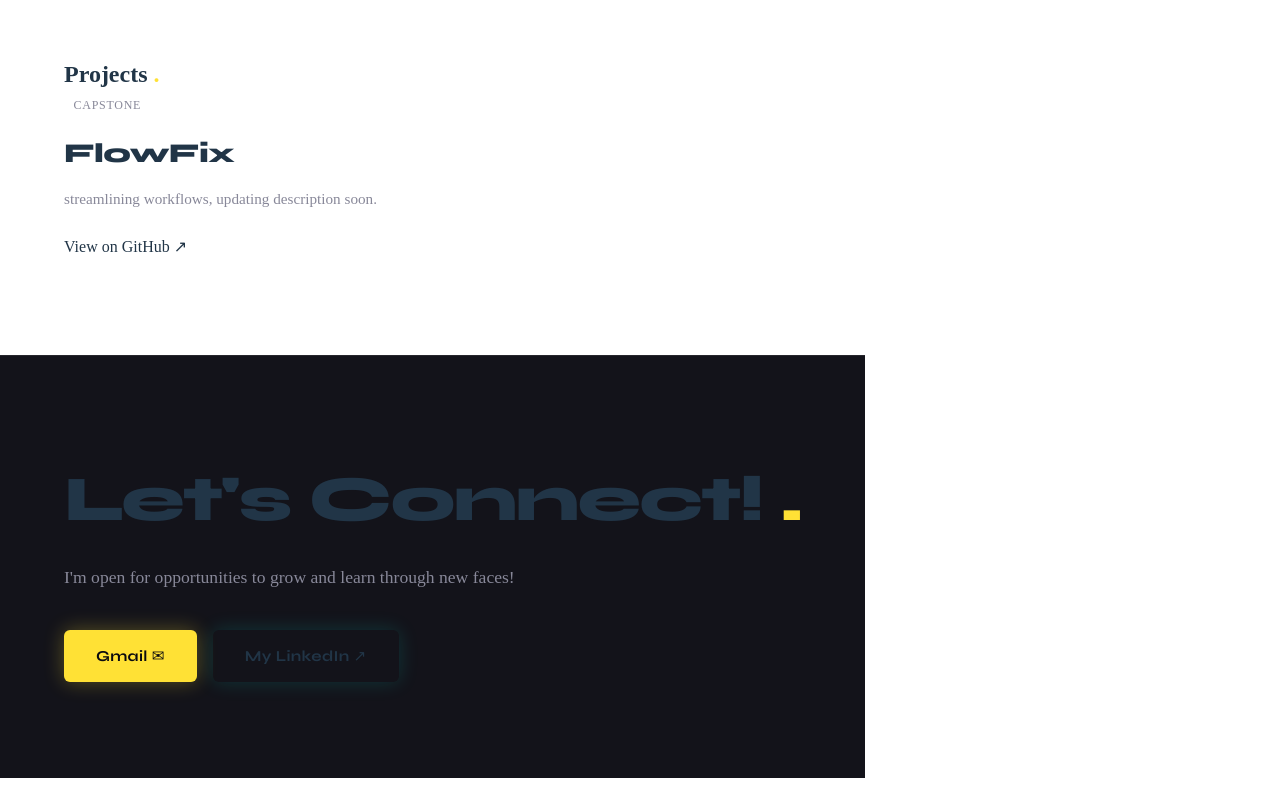
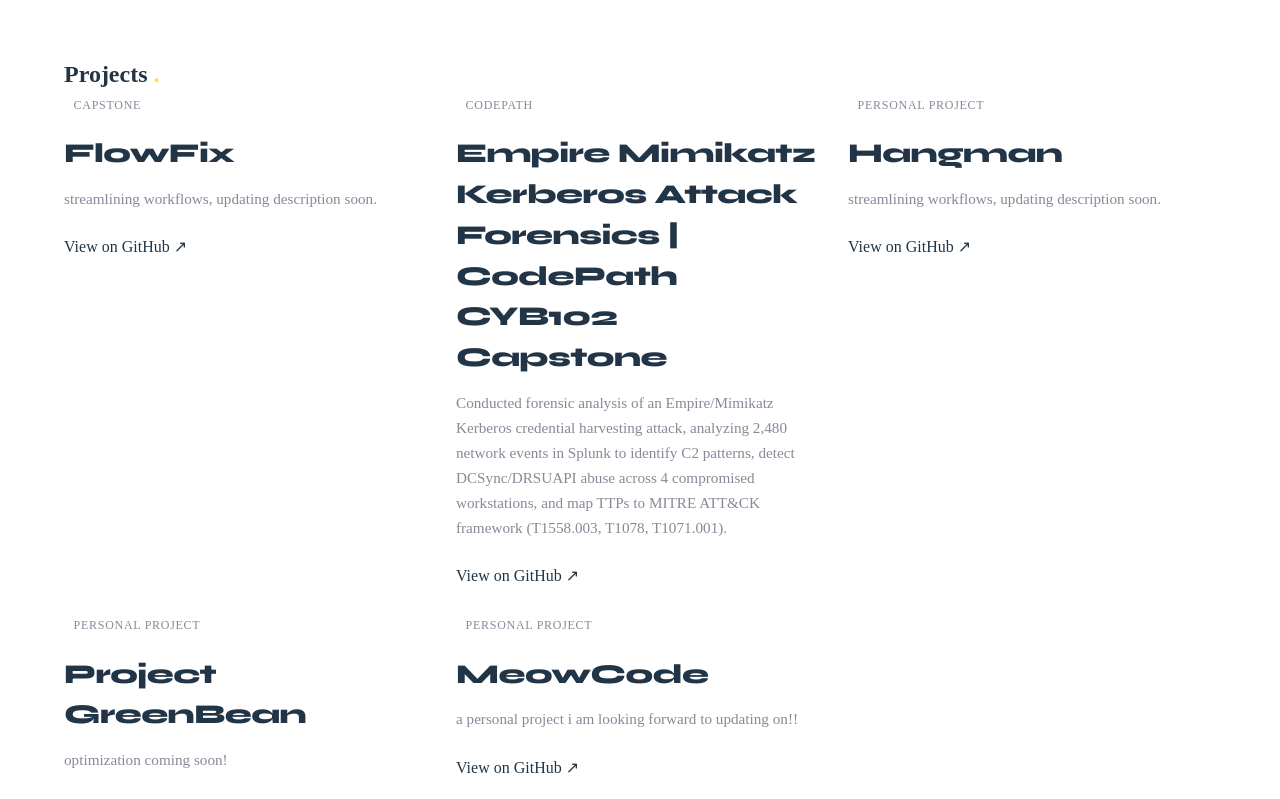
Before and after one commit to Leilamoumou/Leilamoumou, a React (Vite) app in the folder portfolio-website/: page / in a window 1280 px wide. Shown: the part 840-1639 px from the top of the page. Built offline with nearby package versions, Linux system fonts and the light colour scheme.

Commit message:
cleaning up a bit

```diff
--- a/portfolio-website/src/App.css
+++ b/portfolio-website/src/App.css
@@ -216,7 +216,7 @@ ul{
   z-index: 1;
   pointer-events: none;
 }
-
+//goated btw
 .deco-ring {
   width: 300px; height: 300px;
   border-radius: 50%;
--- a/portfolio-website/src/App.jsx
+++ b/portfolio-website/src/App.jsx
@@ -2,44 +2,7 @@ import { useState, useEffect } from "react"
 import './App.css'
 //import Navbar from './components/Navbar'
 //import Projects from './components/Projects'import './App.css'
-/*
-function App() {
-  return (
-    <>
-      <nav>
-        <h1>Leila Moumou's Portfolio </h1>
-        <ul>
-          <li><a href="#about">About</a></li>
-          <li><a href="#projects">Projects</a></li>
-          <li><a href="#contact">Contact</a></li>
-        </ul>
-      </nav>
 
-      <section id="about">
-        <h2>Greetings ₍⸍⸌̣ʷ̣̫⸍̣⸌₎!</h2>
-        <p>My name is Leila Moumou, and I am in my final semester pursuing a BA in Computer Science with a minor in Mathematics. I also a tech fellow for CodePath's Intermediate Cybersecurity course!
-
-</p>
-      </section>
-
-      <section id="projects">
-        <h2>Projects</h2>
-        <div className="project-card">
-          <h3>FlowFix</h3>
-          <p>Short description of what it does.</p>
-          <a href="https://github.com/Leilamoumou/flowfix-capstone">View on GitHub</a>
-        </div>
-      </section>
-
-      <section id="contact">
-        <h2>Contact</h2>
-        <a href="mailto:your@email.com">Gmail</a>
-        <a href="https://linkedin.com/in/yourprofile">LinkedIn</a>
-      </section>
-    </>
-  )
-}
-*/
 
 const NAV_LINKS = [
   {
@@ -63,6 +26,46 @@ const PROJECTS = [
     tag: "Capstone",
     color: '#FF3CAC'
   }
+   ,{
+    id: 2,
+    name: "Empire Mimikatz Kerberos Attack Forensics | CodePath CYB102 Capstone	",
+    //update w details
+    description: "Conducted forensic analysis of an Empire/Mimikatz Kerberos credential harvesting attack, analyzing 2,480 network events in Splunk to identify C2 patterns, detect DCSync/DRSUAPI abuse across 4 compromised workstations, and map TTPs to MITRE ATT&CK framework (T1558.003, T1078, T1071.001).",
+   //need to properly link the material.
+    github: "https://github.com/Leilamoumou/flowfix-capstone",
+    tag: "CodePath",
+    color: '#FF3CAC'
+  },
+   {
+    id: 3,
+    name: "Hangman",
+    //update w details
+    description: "streamlining workflows, updating description soon.",
+    github: "https://github.com/Leilamoumou/Hangman",
+    tag: "Personal Project",
+    color: '#FF3CAC'
+  }
+  ,
+  {
+    id: 4,
+    name: "Project GreenBean",
+    //update w details
+    description: "optimization coming soon!",
+    github: "https://github.com/Leilamoumou/greenbean",
+    tag: "Personal Project",
+    color: '#FF3CAC'
+  },
+  {
+    id: 5,
+    name: "MeowCode",
+    //update w details
+    description: "a personal project i am looking forward to updating on!!",
+    github: "https://github.com/Leilamoumou/Meowcode",
+    tag: "Personal Project",
+    color: '#FF3CAC'
+  }
+
+
 ]
 function Navbar(){
   const [scrolled, setScrolled] = useState(false)
@@ -164,7 +167,7 @@ function Contact() {
   return(
     <section id="contact" className="contact">
       <h2 className="section-title">
-        Let's Connect! <span className='section-title__dot'>.</span>
+        Let's Connect <span className='section-title__dot'>!</span>
       </h2>
       <p className="contact__sub"> I'm open for opportunities to grow and learn through new faces!</p>
     <div className="contact__links">
```
